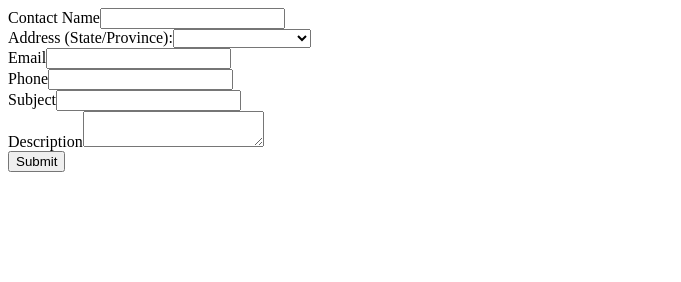
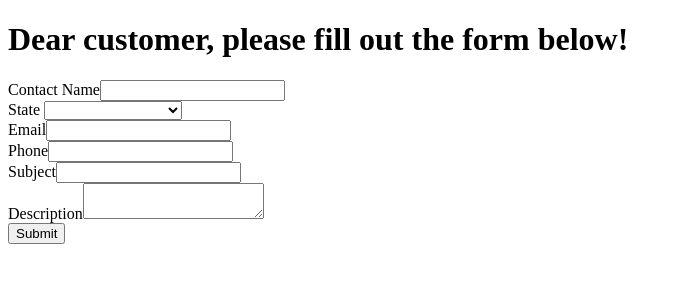
Before and after one commit to ElamanAsankadyrov/Web-to-Case02, a plain HTML site: page index.html in a window 1280 px wide. Shown: the whole page, without its empty margins (0-681 px from the left). Drawn offline with Linux system fonts and the light colour scheme.

Commit message:
Update index.html

```diff
--- a/index.html
+++ b/index.html
@@ -1,31 +1,34 @@
-<!--  ----------------------------------------------------------------------  -->
-<!--  NOTE: Please add the following <META> element to your page <HEAD>.      -->
-<!--  If necessary, please modify the charset parameter to specify the        -->
-<!--  character set of your HTML page.                                        -->
-<!--  ----------------------------------------------------------------------  -->
+<!DOCTYPE html>
+<html lang="en">
+<head>
+    <meta charset="UTF-8">
+    <meta name="viewport" content="width=device-width, initial-scale=1.0">
+    <title>Document</title>
+    <link rel="stylesheet" href="style.css">
+    <link rel="preconnect" href="https://fonts.googleapis.com">
+    <link rel="preconnect" href="https://fonts.gstatic.com" crossorigin>
+    <link href="https://fonts.googleapis.com/css2?family=Roboto:wght@300&display=swap" rel="stylesheet">
+</head>
+<body>
+
 
 <META HTTP-EQUIV="Content-type" CONTENT="text/html; charset=UTF-8">
 
-<!--  ----------------------------------------------------------------------  -->
-<!--  NOTE: Please add the following <FORM> element to your page.             -->
-<!--  ----------------------------------------------------------------------  -->
 
     <form action="https://webto.salesforce.com/servlet/servlet.WebToCase?encoding=UTF-8&orgId=00DWz0000005Gdd" method="POST">
 
     <input type=hidden name="orgid" value="00DWz0000005Gdd">
     <input type=hidden name="retURL" value="http://">
 
-<!--  ----------------------------------------------------------------------  -->
-<!--  NOTE: These fields are optional debugging elements. Please uncomment    -->
-<!--  these lines if you wish to test in debug mode.                          -->
-<!--  <input type="hidden" name="debug" value=1>                              -->
-<!--  <input type="hidden" name="debugEmail"                                  -->
-<!--  value="ea.salesforce01@gmail.com">                                      -->
-<!--  ----------------------------------------------------------------------  -->
+    <div class="formDiv">
+        <h1>Dear customer, please fill out the form below!</h1>
 
         <label for="name">Contact Name</label><input  id="name" maxlength="80" name="name" size="20" type="text" /><br>
 
-Address (State/Province):<select  id="0BCWz00000003sO" name="0BCWz00000003sO" title="Address (State/Province)"><option value="">
+
+        <label class="">State</label>
+
+        <select class="new"  id="0BCWz00000003sO" name="0BCWz00000003sO" title="Address (State/Province)"><option value=""></option>
 
         <option value="MD">Maryland</option>
 
@@ -41,8 +44,11 @@ Address (State/Province):<select  id="0BCWz00000003sO" name="0BCWz00000003sO" ti
 
         <label for="subject">Subject</label><input  id="subject" maxlength="80" name="subject" size="20" type="text" /><br>
 
-<label for="description">Description</label><textarea name="description"></textarea><br>
+        <label for="description">Description</label><textarea  class="newDes" name="description"></textarea><br>
 
         <input type="submit" name="submit">
 
+    </div>
     </form>
+</body>
+</html>
```
Lines whose indentation alone changed are shown as unchanged.
